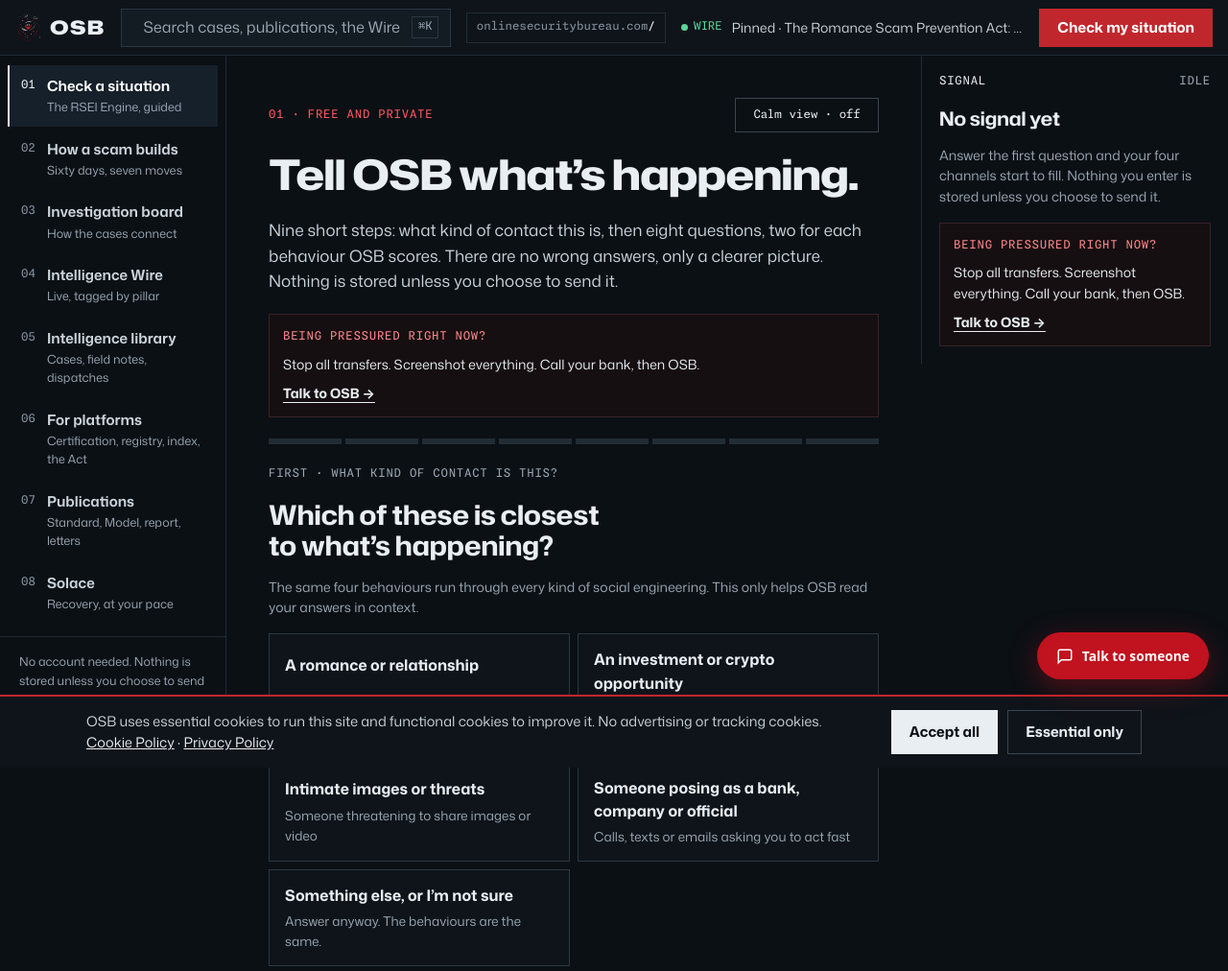
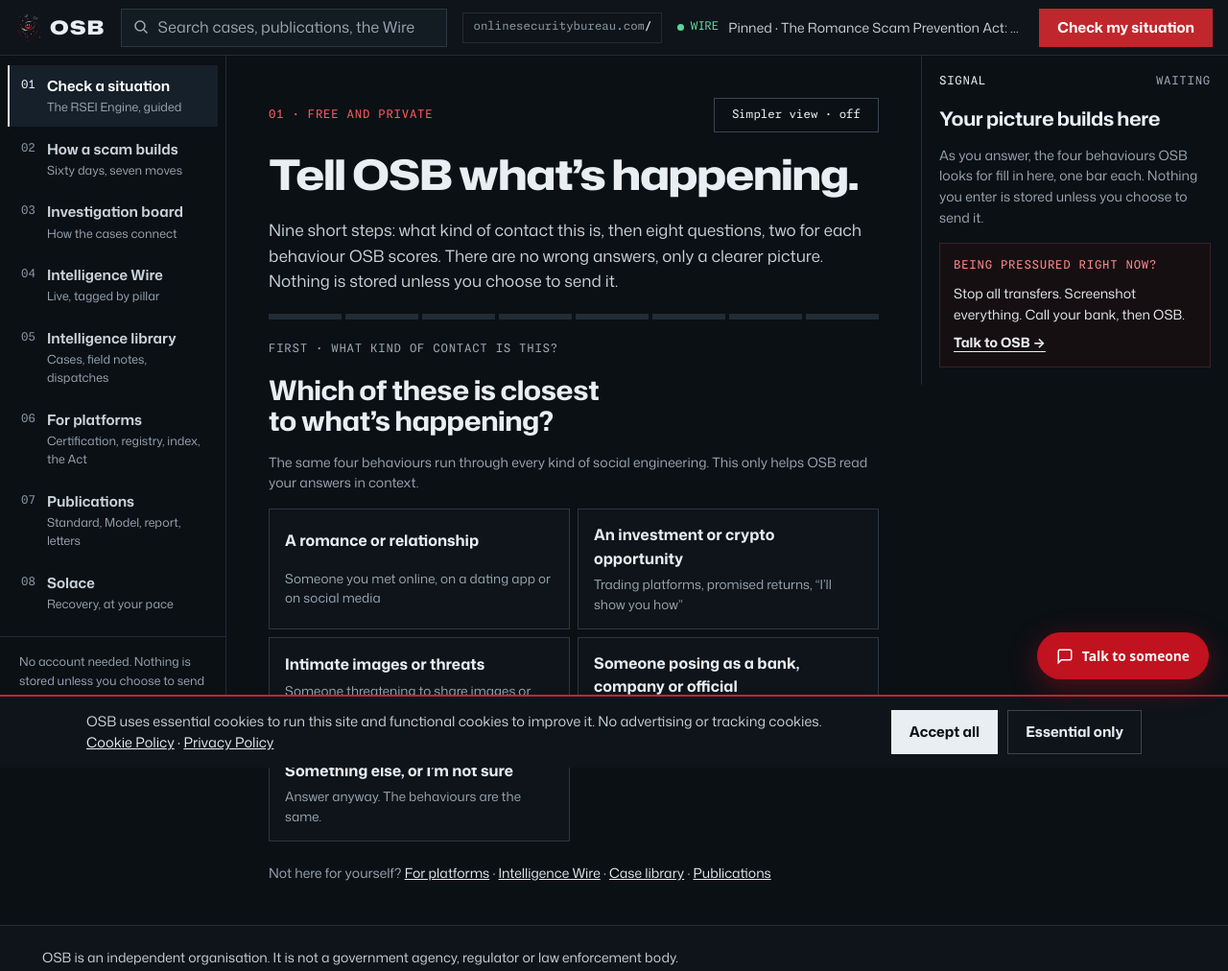
Before and after one commit to OSBCreator/osb-backend, a plain HTML site: page index.html in a window 1280 px wide. Shown: the top 1012 px of the page at 96% size. Drawn offline with Linux system fonts and the light colour scheme.

Commit message:
Add files via upload

```diff
--- a/os/os.css
+++ b/os/os.css
@@ -3,6 +3,8 @@
    rail and panel are sticky on wide screens and stack on phones. */
 
 @font-face{font-family:'Hubot Sans';src:url(/fonts/hubot-sans.woff2) format('woff2');font-weight:200 900;font-stretch:75% 125%;font-style:normal;font-display:swap}
+/* Hubot Sans draws zero like a theta; headline digits use Mona Sans instead */
+@font-face{font-family:'OSB Digits';src:url(/fonts/mona-sans.woff2) format('woff2');font-weight:200 900;font-stretch:75% 125%;font-style:normal;font-display:swap;unicode-range:U+0030-0039}
 @font-face{font-family:'Mona Sans';src:url(/fonts/mona-sans.woff2) format('woff2');font-weight:200 900;font-stretch:75% 125%;font-style:normal;font-display:swap}
 @font-face{font-family:'Mona Sans';src:url(/fonts/mona-sans-italic.woff2) format('woff2');font-weight:200 900;font-stretch:75% 125%;font-style:italic;font-display:swap}
 @font-face{font-family:'Monaspace Neon';src:url(/fonts/monaspace-neon-400.woff2) format('woff2');font-weight:400;font-style:normal;font-display:swap}
@@ -15,7 +17,7 @@
   --red:#C0272D; --red-soft:#FF8A8E; --green:#5BD69A;
   --R:#F2B544; --S:#6FC3DF; --E:#FF5A5F; --I:#B79CFF; --SE:#9AA8B4;
   --focus:#8FB4FF;
-  --display:'Hubot Sans','Arial Narrow',Arial,sans-serif;
+  --display:'OSB Digits','Hubot Sans','Arial Narrow',Arial,sans-serif;
   --body:'Mona Sans','Segoe UI',system-ui,-apple-system,Arial,sans-serif;
   --mono:'Monaspace Neon',ui-monospace,'SFMono-Regular',Menlo,monospace;
   --head-h:58px;
@@ -331,3 +333,9 @@
 
 @media (prefers-reduced-motion:reduce){*{transition:none!important;animation:none!important}}
 @media print{.os-head,.os-rail,.os-panel,.site-foot,.cookie{display:none!important}.os{display:block}body{background:#fff;color:#000}.doc,.doc *{color:#000!important}}
+
+/* Phone: pressure box near the top of the front door; keyboard hint only where there is a keyboard */
+.only-phone{display:none}
+@media (max-width:760px){.only-phone{display:block}}
+@media (hover:none),(max-width:760px){.search-btn .kbd{display:none}}
+.site-foot .foot-indep{flex:1 1 100%;margin:0;color:var(--soft);font-size:14px}
--- a/os/os.js
+++ b/os/os.js
@@ -266,7 +266,7 @@
     function sync() {
       var on = document.body.classList.contains('calm');
       b.setAttribute('aria-pressed', on ? 'true' : 'false');
-      b.textContent = on ? 'Calm view · on' : 'Calm view · off';
+      b.textContent = on ? 'Simpler view · on' : 'Simpler view · off';
     }
     b.addEventListener('click', function () { document.body.classList.toggle('calm'); sync(); });
     sync();
@@ -299,7 +299,7 @@
     }
     function live() {
       var n = st.answers.filter(function (x) { return typeof x === 'number'; }).length;
-      if (!n) { Signal.show(null, { source: 'IDLE', title: 'No signal yet', text: 'Answer the first question and your four channels start to fill. Nothing you enter is stored unless you choose to send it.' }); return; }
+      if (!n) { Signal.show(null, { source: 'WAITING', title: 'Your picture builds here', text: 'As you answer, the four behaviours OSB looks for fill in here, one bar each. Nothing you enter is stored unless you choose to send it.' }); return; }
       Signal.show(pillarVals(), { source: 'YOUR ANSWERS · ' + n + ' OF 8', title: 'Building your signal', complete: false });
     }
     function showScope() {
@@ -373,7 +373,7 @@
       $('#res-eflag').hidden = !(vals[2] >= 4);
       $('#res-body').hidden = false;
       document.body.classList.remove('calm');
-      var ct = $('#calm-toggle'); if (ct) { ct.setAttribute('aria-pressed', 'false'); ct.textContent = 'Calm view · off'; }
+      var ct = $('#calm-toggle'); if (ct) { ct.setAttribute('aria-pressed', 'false'); ct.textContent = 'Simpler view · off'; }
       Signal.show(vals, { source: 'YOUR RESULT', title: band.name, complete: true });
       paintProgress();
       tierEl.setAttribute('tabindex', '-1');
```
